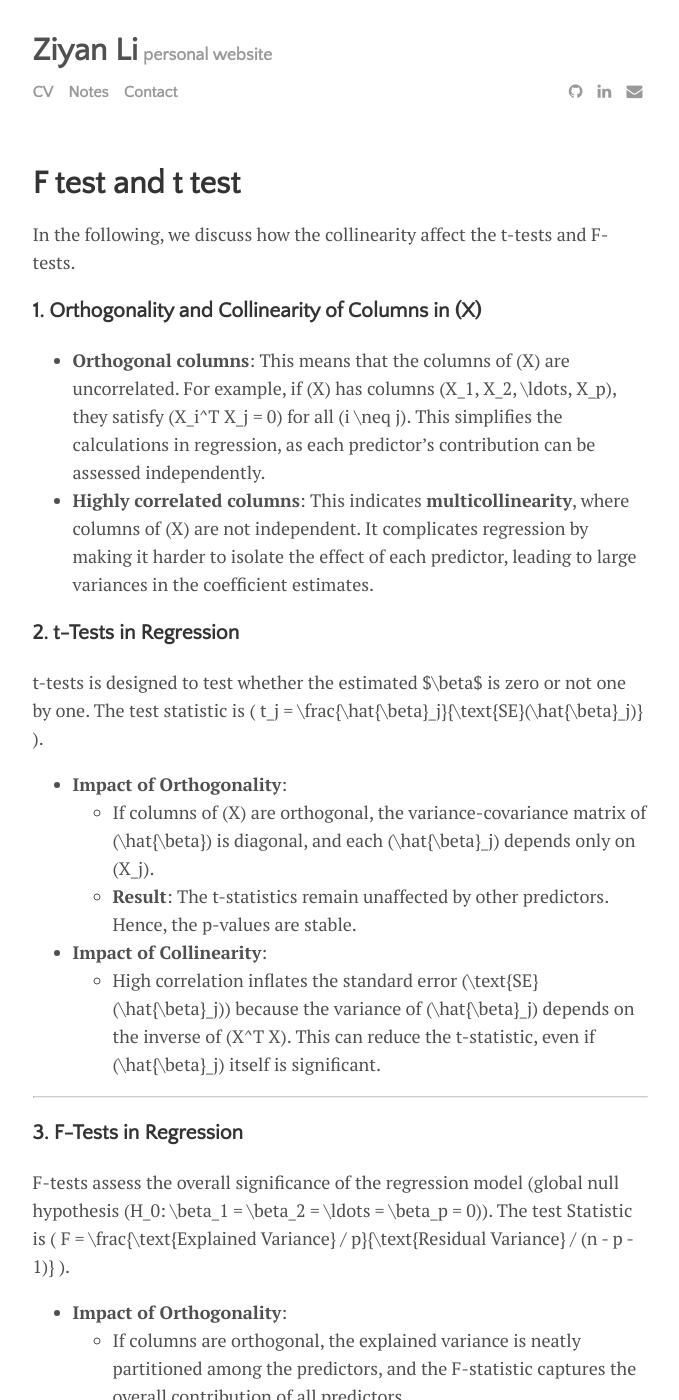
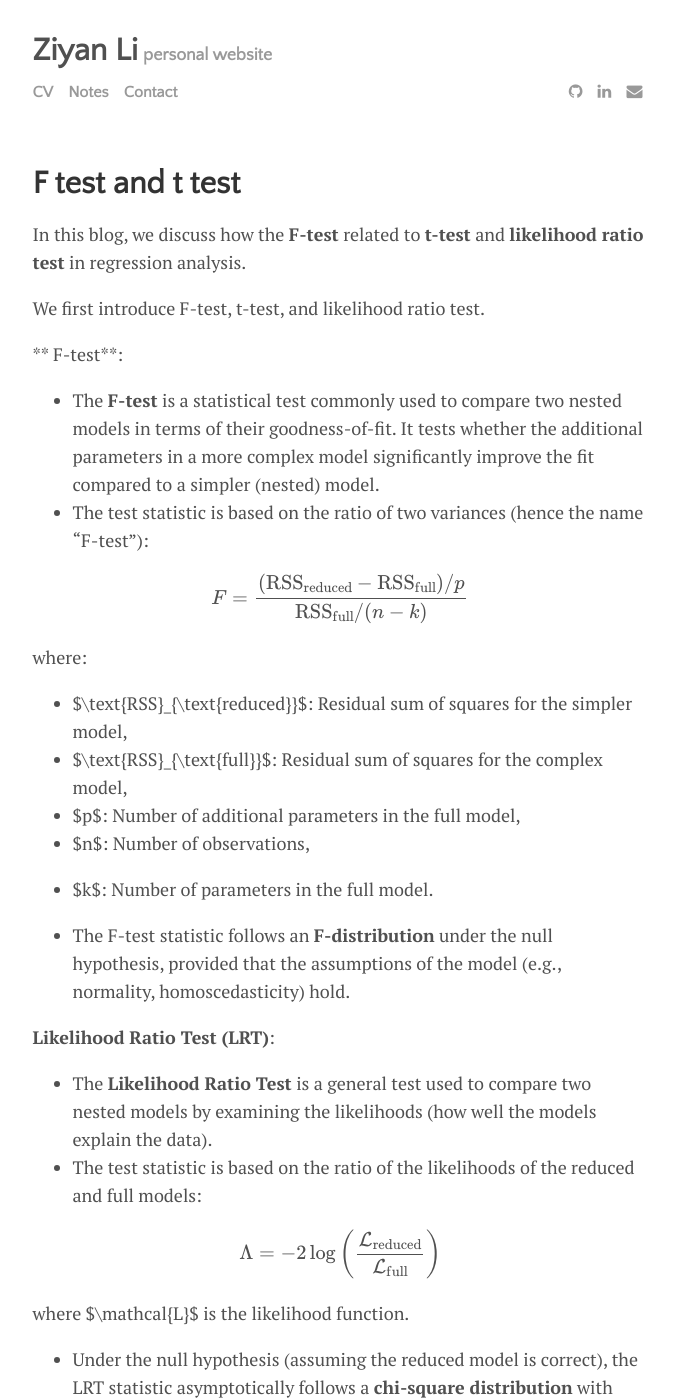
Before and after one commit to catty-halsey/catty-halsey.github.io, a Jekyll site: the page built from _posts/2024-11-23-F test and t test.md, in a window 1280 px wide and 1400 px high. Shown: the whole window, without its empty margins (300-979 px from the left). Built offline with Jekyll 4.4.1, drawn with Linux system fonts in a browser that asks for light colours; formulas are drawn with MathJax 3; some of the changed text lies outside the part shown.

Commit message:
Update 2024-11-23-F test and t test.md

```diff
--- a/_posts/2024-11-23-F test and t test.md
+++ b/_posts/2024-11-23-F test and t test.md
@@ -5,30 +5,64 @@ author: "Ziyan Li"
 categories: journal
 tags: [documentation, sample]
 ---
-In the following, we discuss how the collinearity affect the t-tests and F-tests.
+In this blog, we discuss how the **F-test** related to **t-test** and **likelihood ratio test** in regression analysis.
 
-### **1. Orthogonality and Collinearity of Columns in \(X\)**
+We first introduce F-test, t-test, and likelihood ratio test.
 
-- **Orthogonal columns**: This means that the columns of \(X\) are uncorrelated. For example, if \(X\) has columns \(X_1, X_2, \ldots, X_p\), they satisfy \(X_i^T X_j = 0\) for all \(i \neq j\). This simplifies the calculations in regression, as each predictor's contribution can be assessed independently.
-- **Highly correlated columns**: This indicates **multicollinearity**, where columns of \(X\) are not independent. It complicates regression by making it harder to isolate the effect of each predictor, leading to large variances in the coefficient estimates.
+** F-test**:
+- The **F-test** is a statistical test commonly used to compare two nested models in terms of their goodness-of-fit. It tests whether the additional parameters in a more complex model significantly improve the fit compared to a simpler (nested) model.
+- The test statistic is based on the ratio of two variances (hence the name "F-test"):
+
+$$
+F = \frac{(\text{RSS}_{\text{reduced}} - \text{RSS}_{\text{full}}) / p}{\text{RSS}_{\text{full}} / (n - k)}
+$$
+
+  where:
+  - $\text{RSS}_{\text{reduced}}$: Residual sum of squares for the simpler model,
+  - $\text{RSS}_{\text{full}}$: Residual sum of squares for the complex model,
+  - $p$: Number of additional parameters in the full model,
+  - $n$: Number of observations,
+  - $k$: Number of parameters in the full model.
+
+- The F-test statistic follows an **F-distribution** under the null hypothesis, provided that the assumptions of the model (e.g., normality, homoscedasticity) hold.
+
+
+**Likelihood Ratio Test (LRT)**:
+- The **Likelihood Ratio Test** is a general test used to compare two nested models by examining the likelihoods (how well the models explain the data).
+- The test statistic is based on the ratio of the likelihoods of the reduced and full models:
+
+$$
+\Lambda = -2 \log \left( \frac{\mathcal{L}_{\text{reduced}}}{\mathcal{L}_{\text{full}}} \right)
+$$
+
+where $\mathcal{L}$ is the likelihood function.
+- Under the null hypothesis (assuming the reduced model is correct), the LRT statistic asymptotically follows a **chi-square distribution** with degrees of freedom equal to the difference in the number of parameters between the two models.
+
+
+
+Next, we discuss the relation between F-test and t-test.
+
+## F-test and t-test
+### **1. Orthogonality and Collinearity of Columns in $X$**
+
+- **Orthogonal columns**: This means that the columns of $X$ are uncorrelated. For example, if $X$ has columns $X_1, X_2, \ldots, X_p$, they satisfy $X_i^T X_j = 0$ for all $i \neq j$. This simplifies the calculations in regression, as each predictor's contribution can be assessed independently.
+- **Highly correlated columns**: This indicates **multicollinearity**, where columns of $X$ are not independent. It complicates regression by making it harder to isolate the effect of each predictor, leading to large variances in the coefficient estimates.
 
 
 ### **2. t-Tests in Regression**
 
-t-tests is designed to test whether the estimated $\beta$ is zero or not one by one. The test statistic is \( t_j = \frac{\hat{\beta}_j}{\text{SE}(\hat{\beta}_j)} \).
+t-tests is designed to test whether the estimated $\beta$ is zero or not one by one. The test statistic is $ t_j = \frac{\hat{\beta}_j}{\text{SE}(\hat{\beta}_j)} $.
 
 - **Impact of Orthogonality**:
-  - If columns of \(X\) are orthogonal, the variance-covariance matrix of \(\hat{\beta}\) is diagonal, and each \(\hat{\beta}_j\) depends only on \(X_j\).
+  - If columns of $X$ are orthogonal, the variance-covariance matrix of $\hat{\beta}$ is diagonal, and each $\hat{\beta}_j$ depends only on $X_j$.
   - **Result**: The t-statistics remain unaffected by other predictors. Hence, the p-values are stable.
 - **Impact of Collinearity**:
-  - High correlation inflates the standard error \(\text{SE}(\hat{\beta}_j)\) because the variance of \(\hat{\beta}_j\) depends on the inverse of \(X^T X\). This can reduce the t-statistic, even if \(\hat{\beta}_j\) itself is significant.
+  - High correlation inflates the standard error $\text{SE}(\hat{\beta}_j)$ because the variance of $\hat{\beta}_j$ depends on the inverse of $X^T X$. This can reduce the t-statistic, even if $\hat{\beta}_j$ itself is significant.
 
-
----
 
 ### **3. F-Tests in Regression**
 
-F-tests assess the overall significance of the regression model (global null hypothesis \(H_0: \beta_1 = \beta_2 = \ldots = \beta_p = 0\)). The test Statistic is \( F = \frac{\text{Explained Variance} / p}{\text{Residual Variance} / (n - p - 1)} \).
+F-tests assess the overall significance of the regression model (global null hypothesis $H_0: \beta_1 = \beta_2 = \ldots = \beta_p = 0$). The test Statistic is $ F = \frac{\text{Explained Variance} / p}{\text{Residual Variance} / (n - p - 1)} $.
 
 - **Impact of Orthogonality**:
   - If columns are orthogonal, the explained variance is neatly partitioned among the predictors, and the F-statistic captures the overall contribution of all predictors.
@@ -39,5 +73,28 @@ F-tests assess the overall significance of the regression model (global null hyp
 
 ### **Intuition**
 
-- **t-tests** focus on individual predictors and their associated variances, so multicollinearity in \(X^T X\) directly affects their distribution.
+- **t-tests** focus on individual predictors and their associated variances, so multicollinearity in $X^T X$ directly affects their distribution.
 - **F-tests** aggregate the effect of all predictors. The F-statistic involves a ratio of variances (explained vs. residual), which can "average out" collinearity effects because it considers the total model performance, not just individual coefficients.
+
+## F-test and Likelihood ratio test
+The **F-test** and the **Likelihood Ratio Test (LRT)** are related but not exactly the same.
+
+1. **In Linear Regression Models** (under normality assumptions):
+   - The **F-test** can be shown to be equivalent to the **Likelihood Ratio Test**.
+   - This is because the likelihood function of the normal distribution depends on the sum of squared residuals (RSS), which appears in the F-statistic formula.
+   Thus, the two tests are mathematically equivalent for comparing nested models in a linear regression context.
+
+2. **In Generalized Linear Models (GLMs)**:
+   - The F-test is not always appropriate because the distribution of residuals may not be normal.
+   - The LRT is more general and can be applied to a broader range of models (e.g., Poisson regression, logistic regression).
+   - In GLMs, the LRT statistic follows a chi-square distribution, not an F-distribution.
+
+3. **Small Sample Sizes**:
+   - The F-test and LRT can diverge slightly when sample sizes are small because the F-test assumes exact finite-sample distributions, whereas the LRT assumes asymptotic (large-sample) distributions.
+
+---
+
+### **Summary**:
+- The **F-test** is a special case of the **Likelihood Ratio Test** when applied to **linear regression models** under normality assumptions.
+- In more general settings (e.g., GLMs), the LRT is preferred because it does not rely on the normality assumption and uses the likelihood function directly.
+- For **linear models**, both tests will yield equivalent results in large samples.
```
